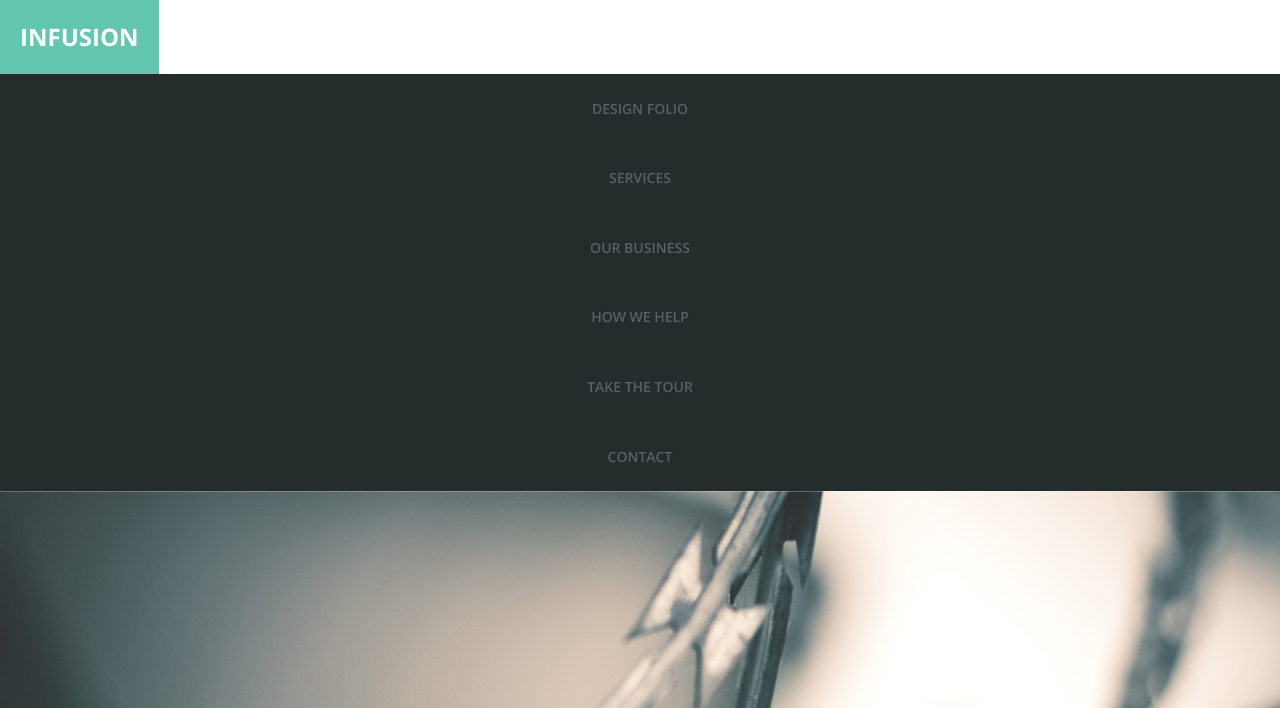
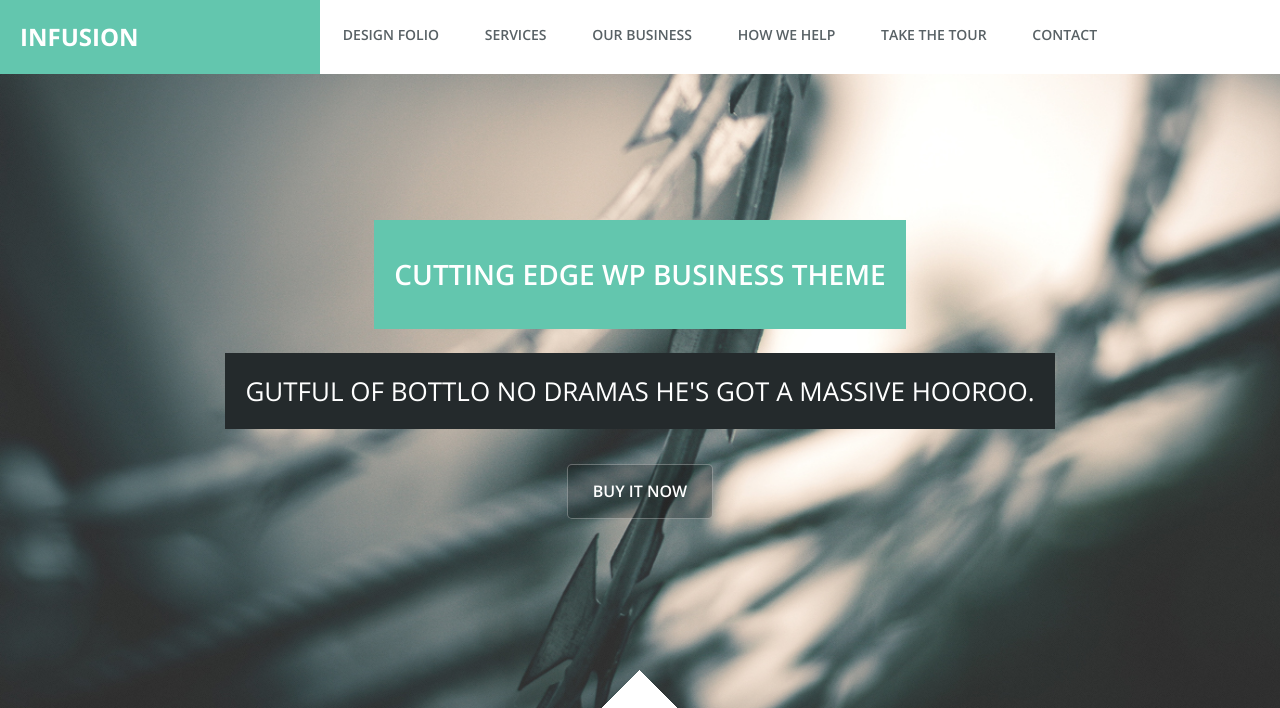
Before and after one commit to jrquadros/infusion, a plain HTML site: page index.html in a window 1280 px wide. Shown: the top 708 px of the page. Drawn offline with nearby package versions, Linux system fonts and the light colour scheme.

Commit message:
responsive menu version

```diff
--- a/style/main.css
+++ b/style/main.css
@@ -253,3 +253,38 @@ img{
     font-weight: 600;
     text-decoration: none;
 }
+
+@media screen and (min-width: 1024px){
+    .header{
+        position: fixed;
+    }
+
+    .logo-text{
+        width: 25%;
+        box-sizing: border-box;
+    }
+
+    .header__btnMenu{
+        display: none;
+    }
+
+    .header__nav{
+        float: left;
+        width: 74%;
+        clear: none;
+    }
+
+    .header__nav ul{
+        display: flex;
+        justify-content: space-around;
+        max-width: 800px;
+    }
+
+    .header__nav li{
+        flex-grow: 1;
+    }
+
+    .header__nav a{
+        background: white;
+    }
+}
```
